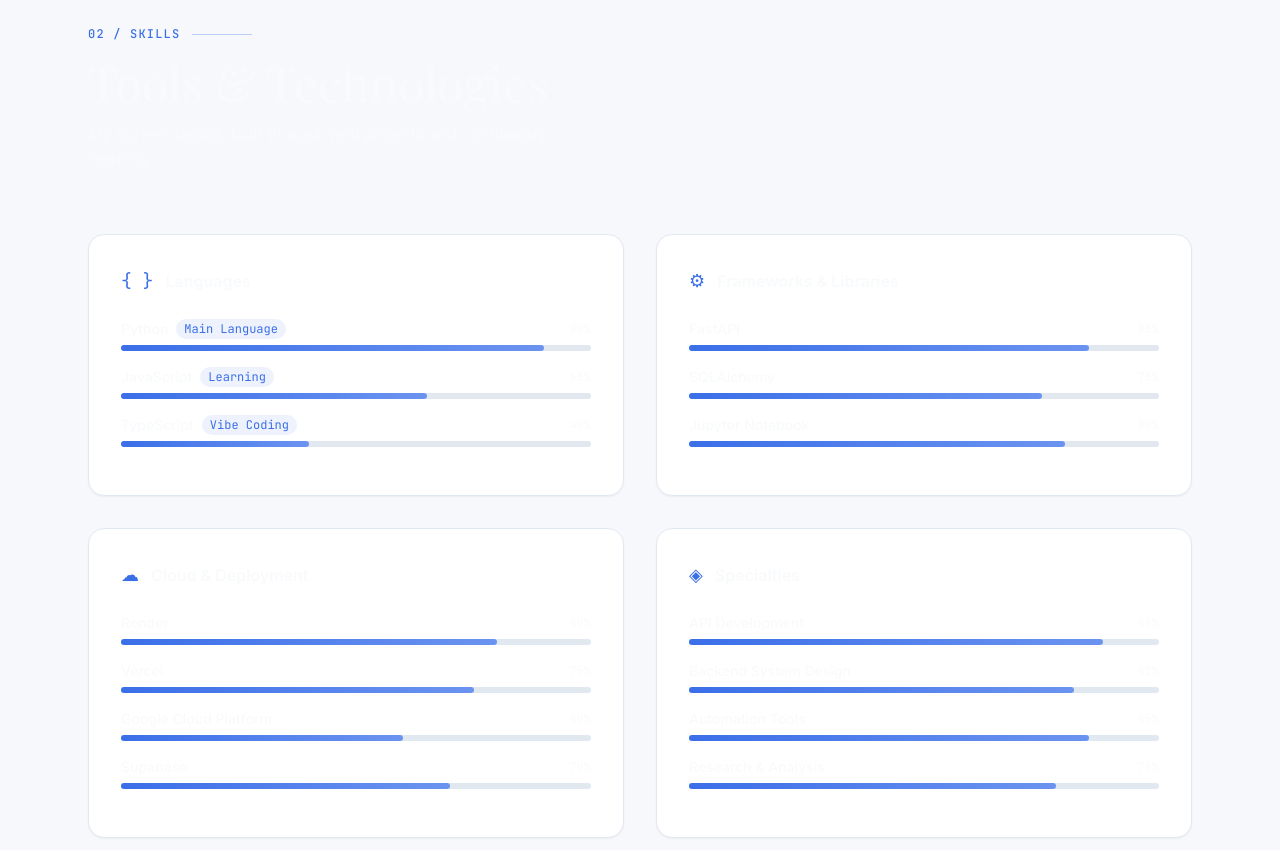
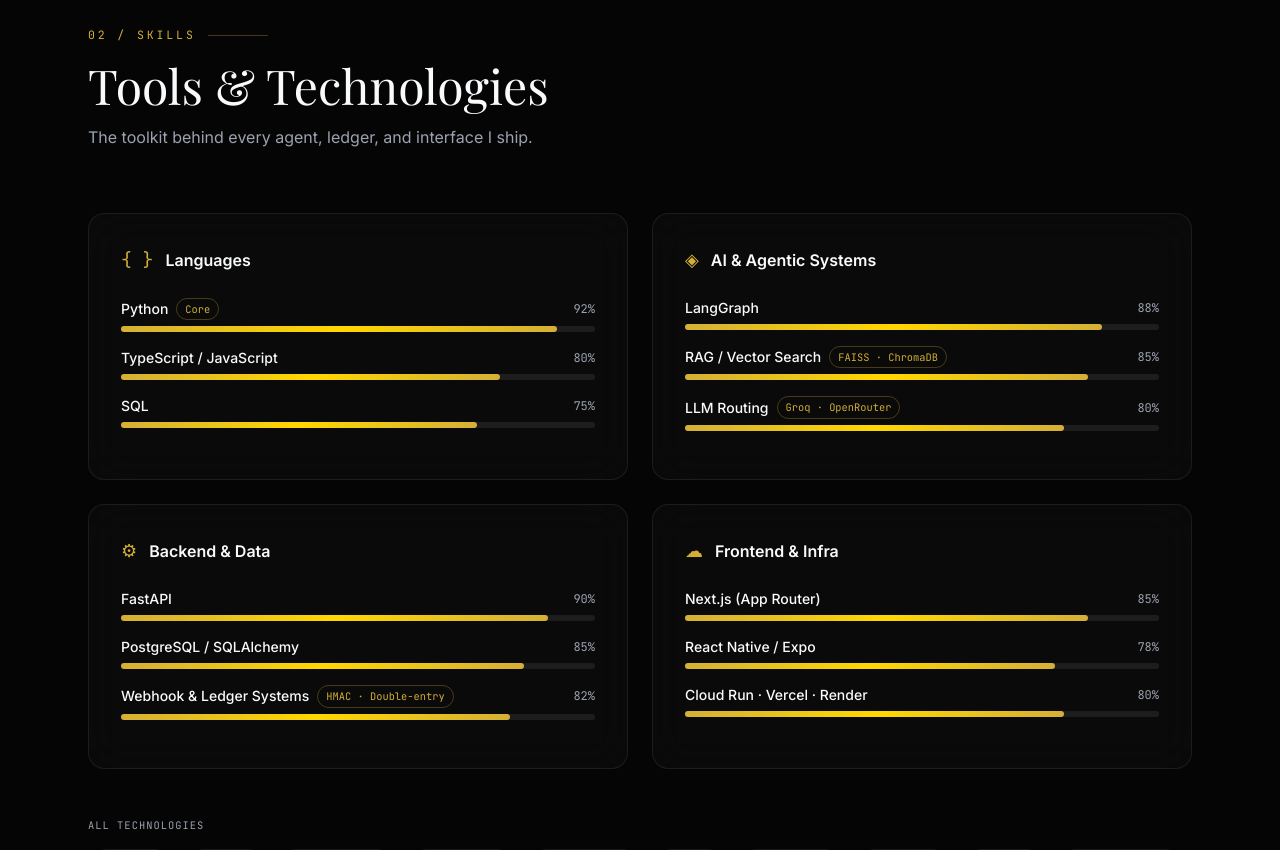
Before and after one commit to Tioluwanim/tioluwanimi-adeagbo-portfollio, a Next.js app: page / in a window 1280 px wide. Shown: the part 1920-2770 px from the top of the page. Built offline with nearby package versions, Linux system fonts and the light colour scheme; a web font is replaced by a local one.

Commit message:
Update skills and categories in Skills component

```diff
--- a/components/Skills.jsx
+++ b/components/Skills.jsx
@@ -7,46 +7,44 @@
     category: 'Languages',
     icon: '{ }',
     skills: [
-      { name: 'Python', level: 90, note: 'Main Language' },
-      { name: 'JavaScript', level: 65, note: 'Learning' },
-      { name: 'TypeScript', level: 40, note: 'Vibe Coding' },
+      { name: 'Python', level: 92, note: 'Core' },
+      { name: 'TypeScript / JavaScript', level: 80, note: '' },
+      { name: 'SQL', level: 75, note: '' },
     ],
   },
   {
-    category: 'Frameworks & Libraries',
-    icon: '⚙',
+    category: 'AI & Agentic Systems',
+    icon: '◈',
     skills: [
-      { name: 'FastAPI', level: 85, note: '' },
-      { name: 'SQLAlchemy', level: 75, note: '' },
-      { name: 'Jupyter Notebook', level: 80, note: '' },
+      { name: 'LangGraph', level: 88, note: '' },
+      { name: 'RAG / Vector Search', level: 85, note: 'FAISS · ChromaDB' },
+      { name: 'LLM Routing', level: 80, note: 'Groq · OpenRouter' },
     ],
   },
   {
-    category: 'Cloud & Deployment',
-    icon: '☁',
+    category: 'Backend & Data',
+    icon: '⚙',
     skills: [
-      { name: 'Render', level: 80, note: '' },
-      { name: 'Vercel', level: 75, note: '' },
-      { name: 'Google Cloud Platform', level: 60, note: '' },
-      { name: 'Supabase', level: 70, note: '' },
+      { name: 'FastAPI', level: 90, note: '' },
+      { name: 'PostgreSQL / SQLAlchemy', level: 85, note: '' },
+      { name: 'Webhook & Ledger Systems', level: 82, note: 'HMAC · Double-entry' },
     ],
   },
   {
-    category: 'Specialties',
-    icon: '◈',
+    category: 'Frontend & Infra',
+    icon: '☁',
     skills: [
-      { name: 'API Development', level: 88, note: '' },
-      { name: 'Backend System Design', level: 82, note: '' },
-      { name: 'Automation Tools', level: 85, note: '' },
-      { name: 'Research & Analysis', level: 78, note: '' },
+      { name: 'Next.js (App Router)', level: 85, note: '' },
+      { name: 'React Native / Expo', level: 78, note: '' },
+      { name: 'Cloud Run · Vercel · Render', level: 80, note: '' },
     ],
   },
 ]
 
 const toolTags = [
-  'Python', 'FastAPI', 'SQLAlchemy', 'PostgreSQL', 'Supabase',
-  'Render', 'Vercel', 'GCP', 'Jupyter', 'REST APIs',
-  'ORM', 'Backend Design', 'Automation', 'AI/ML Research',
+  'FastAPI', 'Next.js', 'React Native', 'LangGraph', 'PostgreSQL', 'FAISS',
+  'ChromaDB', 'Paystack', 'Nomba', 'Firebase Auth', 'Google Cloud Run',
+  'Groq', 'OpenRouter', 'Vercel', 'Render', 'Docker',
 ]
 
 function SkillBar({ name, level, note, index }) {
@@ -57,10 +55,8 @@
       ([entry]) => {
         if (entry.isIntersecting) {
           setTimeout(() => {
-            if (barRef.current) {
-              barRef.current.style.width = `${level}%`
-            }
-          }, index * 80)
+            if (barRef.current) barRef.current.style.width = `${level}%`
+          }, index * 90)
           observer.unobserve(entry.target)
         }
       },
@@ -74,23 +70,20 @@
     <div className="mb-4">
       <div className="flex justify-between items-center mb-1.5">
         <div className="flex items-center gap-2">
-          <span className="font-body text-sm font-medium text-ink">{name}</span>
+          <span className="font-body text-sm font-medium text-obsidian">{name}</span>
           {note && (
-            <span
-              className="font-mono text-xs px-2 py-0.5 rounded-full"
-              style={{ background: '#EEF2FD', color: '#3B6FE8' }}
-            >
+            <span className="font-mono text-[0.65rem] px-2 py-0.5 rounded-full border border-gold/30 text-gold">
               {note}
             </span>
           )}
         </div>
-        <span className="font-mono text-xs text-subtle">{level}%</span>
+        <span className="font-mono text-xs text-mist">{level}%</span>
       </div>
-      <div className="h-1.5 w-full rounded-full" style={{ background: '#E2E8F0' }}>
+      <div className="h-1.5 w-full rounded-full bg-void-line">
         <div
           ref={barRef}
-          className="h-full rounded-full transition-all duration-1000 ease-out"
-          style={{ width: '0%', background: 'linear-gradient(to right, #3B6FE8, #6B93F0)' }}
+          className="h-full rounded-full transition-all duration-[1200ms] ease-out bg-gold-gradient"
+          style={{ width: '0%' }}
         />
       </div>
     </div>
@@ -115,43 +108,26 @@
   }, [])
 
   return (
-    <section id="skills" className="py-28" style={{ background: '#F7F8FC' }}>
+    <section id="skills" className="relative py-28 z-10">
       <div className="max-w-6xl mx-auto px-6">
-        {/* Section Label */}
         <div className="flex items-center gap-3 mb-4">
-          <span
-            className="font-mono text-xs font-medium tracking-widest uppercase"
-            style={{ color: '#3B6FE8' }}
-          >
-            02 / Skills
-          </span>
-          <div className="h-px flex-1 max-w-[60px]" style={{ background: '#3B6FE8', opacity: 0.3 }} />
+          <span className="section-label">02 / Skills</span>
+          <div className="h-px flex-1 max-w-[60px] bg-gold/30" />
         </div>
 
-        <h2 className="font-display text-4xl lg:text-5xl text-ink mb-4">
-          Tools & Technologies
+        <h2 className="font-display text-4xl lg:text-5xl text-obsidian mb-4">
+          Tools &amp; Technologies
         </h2>
-        <p className="font-body text-subtle text-base max-w-lg mb-16">
-          My current toolkit, built through real projects and continuous learning.
+        <p className="font-body text-mist text-base max-w-lg mb-16">
+          The toolkit behind every agent, ledger, and interface I ship.
         </p>
 
-        <div ref={ref} className="reveal grid md:grid-cols-2 gap-8">
+        <div ref={ref} className="reveal grid md:grid-cols-2 gap-6">
           {skillGroups.map((group) => (
-            <div
-              key={group.category}
-              className="bg-white rounded-2xl p-8 border shadow-sm"
-              style={{ borderColor: '#E2E8F0' }}
-            >
+            <div key={group.category} className="glass-panel rounded-2xl p-8">
               <div className="flex items-center gap-3 mb-6">
-                <span
-                  className="font-mono text-lg"
-                  style={{ color: '#3B6FE8' }}
-                >
-                  {group.icon}
-                </span>
-                <h3 className="font-body text-base font-semibold text-ink">
-                  {group.category}
-                </h3>
+                <span className="font-mono text-lg text-gold">{group.icon}</span>
+                <h3 className="font-body text-base font-semibold text-obsidian">{group.category}</h3>
               </div>
               {group.skills.map((skill, i) => (
                 <SkillBar key={skill.name} {...skill} index={i} />
@@ -160,17 +136,16 @@
           ))}
         </div>
 
-        {/* Tag cloud */}
         <div className="mt-12">
-          <p className="font-mono text-xs text-subtle uppercase tracking-widest mb-4">
+          <p className="font-mono text-[0.65rem] text-mist uppercase tracking-widest mb-4">
             All Technologies
           </p>
           <div className="flex flex-wrap gap-3">
             {toolTags.map((tag) => (
               <span
                 key={tag}
-                className="font-body text-sm font-medium px-4 py-2 rounded-full border cursor-default hover:border-[#3B6FE8] hover:text-[#3B6FE8] transition-colors duration-200"
-                style={{ borderColor: '#E2E8F0', color: '#64748B' }}
+                data-cursor-hover
+                className="font-body text-sm font-medium px-4 py-2 rounded-full border border-void-line text-mist hover:border-gold/50 hover:text-gold transition-colors duration-300 cursor-default"
               >
                 {tag}
               </span>
```
